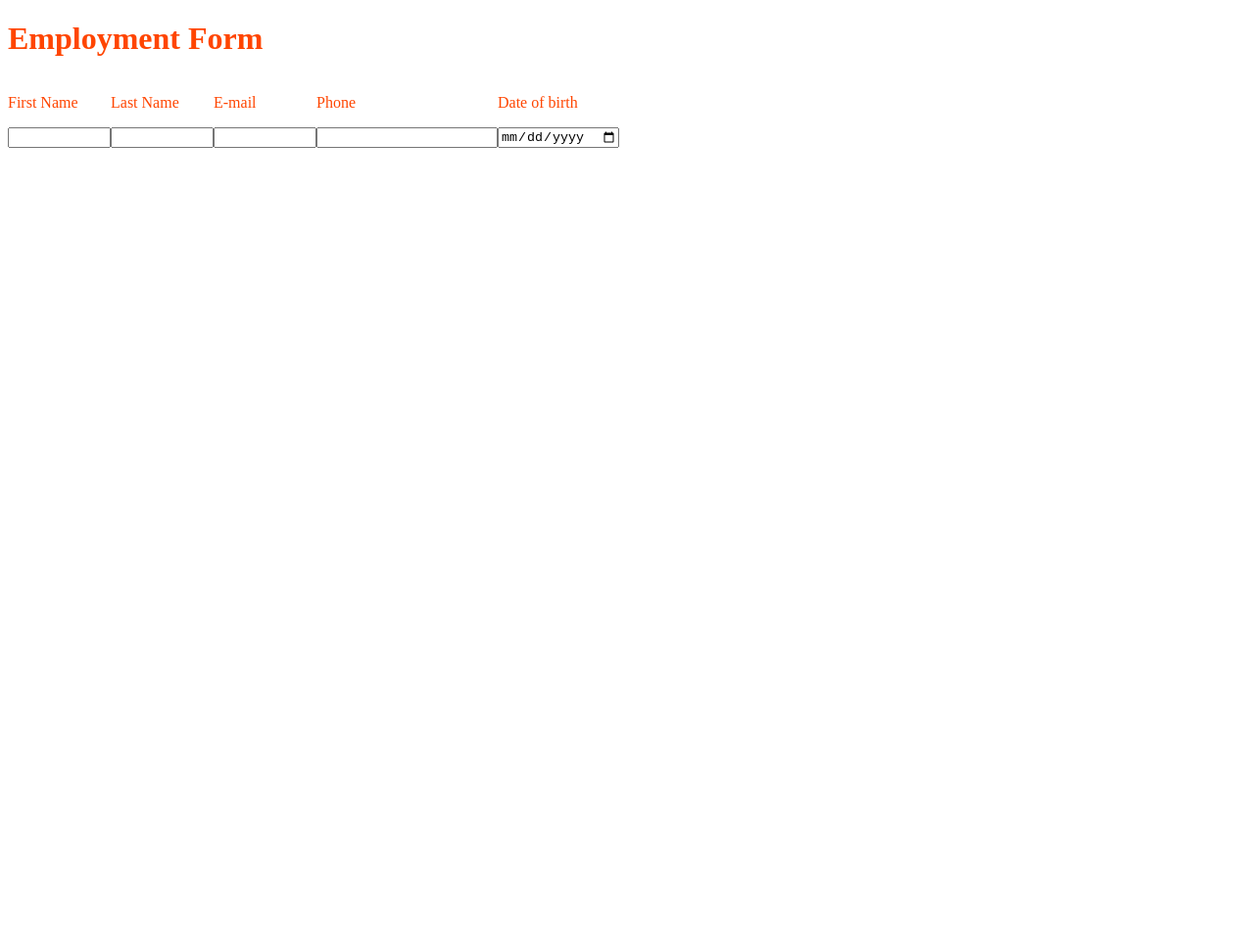
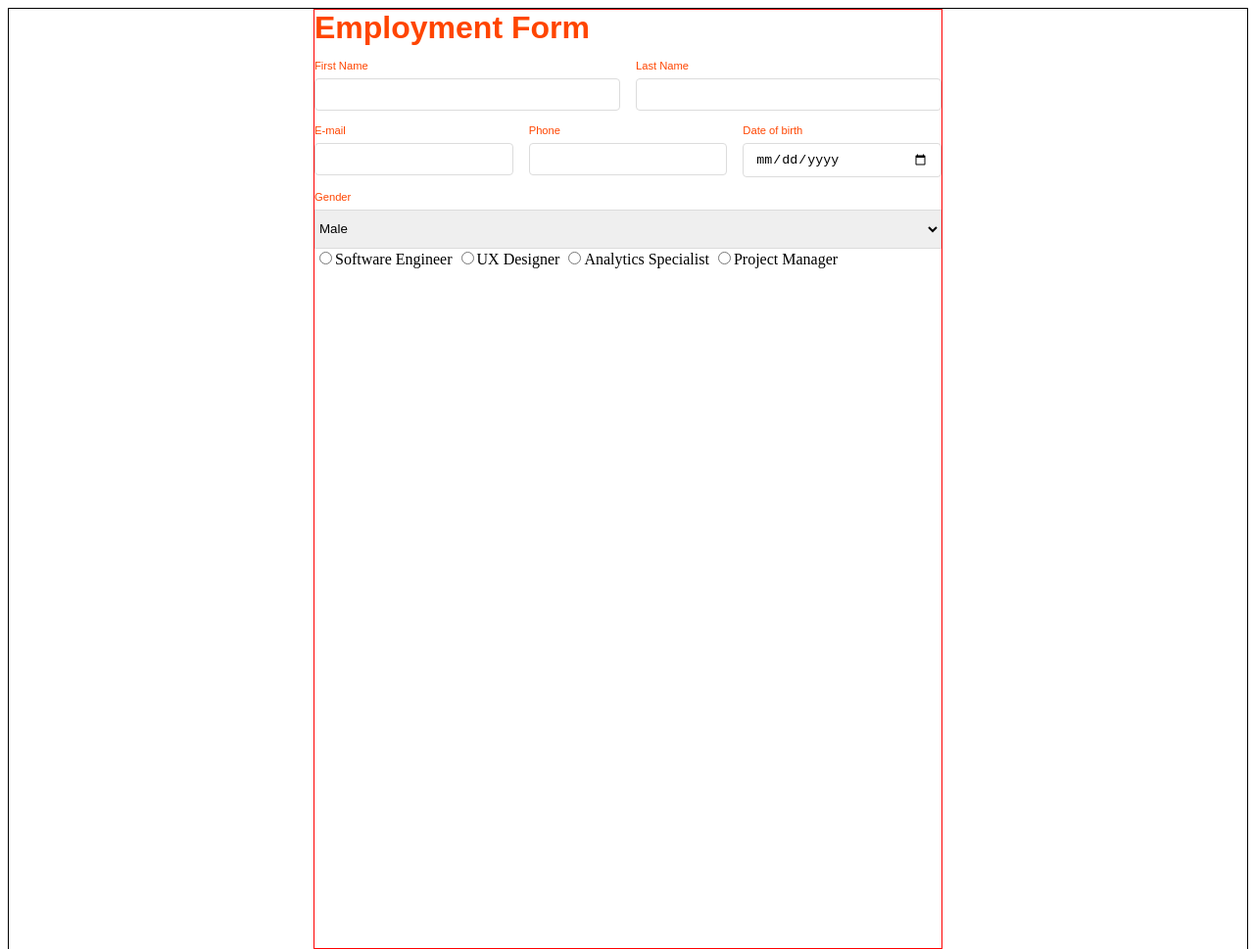
Before and after one commit to ruteczeq/Frontend, a plain HTML site: page zaj2/zad2/index.html in a window 1280 px wide. Shown: the top 969 px of the page at 98% size. Before the commit the page ends 800 px from the top, so only its background shows below. Drawn offline with Linux system fonts and the light colour scheme.

Commit message:
added personal info

```diff
--- a/zaj2/zad2/index.html
+++ b/zaj2/zad2/index.html
@@ -7,30 +7,50 @@
     <link rel="stylesheet" href="style.css">
 </head>
 <body>
+    <div class="container">
+        <div class="outer">
             <h1>Employment Form</h1>
-    <div class="outer">
-        <div class="textbox_container">
-            <p>First Name</p>
-            <input type="text" id="first_name" name="first_name" required minlength="3" size="10" />
+            <div class="first_row">
+                <div class="textbox">
+                    <label for="first_name">First Name</label>
+                    <input type="text" id="first_name" name="firstname" required minlength="3" />
                 </div>
-        <div class="textbox_container">
-            <p>Last Name</p>
-            <input type="text" id="last_name" name="last_name" required minlength="3" size="10" />
+                <div class="textbox">
+                    <label for="last_name">Last Name</label>
+                    <input type="text" id="last_name" name="lastname" required minlength="3" />
                 </div>
-        <div class="textbox_container">
-            <p>E-mail</p>
-            <input type="email" id="email" name="email" required minlength="5" size="10" />
             </div>
-        <div class="textbox_container">
-            <p>Phone</p>
-            <input type="number" id="phone" name="phone" required minlength="9" maxlength="9" size="10" />
+            <div class="second_row">
+                <div class="info">
+                    <label for="email">E-mail</label>
+                    <input type="email" id="email" name="email" required minlength="5" />
                 </div>
-        <div class="textbox_container">
-            <p>Date of birth</p>
+                <div class="info">
+                    <label for="phone">Phone</label>
+                    <input type="number" id="phone" name="phone" required minlength="9" maxlength="9" />
+                </div>
+                <div class="info">
+                    <label for="birth">Date of birth</label>
                     <input type="date" id="birth" name="birth" required />
-
+                </div>
+            </div>
+            <div class="choose_gender">
+                <label for="gender">Gender</label>
+                <select id="gender" name="gender">
+                    <option value="male">Male</option>
+                    <option value="female">Female</option>
+            </div>
+            <div class="fourth_row">
+                <div class="choose_job">
+                    <label for="job1">What are you looking for</label>
+                    <input type="radio" id="job1" name="job" required>Software Engineer
+                    <input type="radio" id="job2" name="job" required>UX Designer
+                    <input type="radio" id="job3" name="job" required>Analytics Specialist
+                    <input type="radio" id="job4" name="job" required>Project Manager
+                </div>
             </div>
 
         </div>
+    </div>
 </body>
 </html>
--- a/zaj2/zad2/style.css
+++ b/zaj2/zad2/style.css
@@ -1,13 +1,73 @@
 h1 {
     color: orangered;
+    margin: 0;
+    font-family: Arial, sans-serif;
 }
 
-p {
+label:not(.exclude) {
+    display: block;
     color: orangered;
+    font: 0.7rem Arial, sans-serif;
+    padding: 0.4rem 0;
+}
+
+input[type=text] {
+    width: 100%;
+    padding: 0.5rem 0.75rem;
+    border: 1px solid gainsboro;
+    box-sizing: border-box;
+    border-radius: 0.25rem;
+}
+
+input[type="date"],
+input[type="number"],
+input[type="email"] {
+    width: 100%;
+    padding: 0.5rem 0.75rem;
+    border: 1px solid gainsboro;
+    box-sizing: border-box;
+    border-radius: 0.25rem;
+}
+
+select {
+    width: 100%;
+    height: 2.5rem;
+    border: 1px solid gainsboro;
+}
+
+.container {
+    width: 100%;
+    height: 60rem;
+    display: flex;
+    justify-content: center;
+    border: 1px solid;
+
 }
 
 .outer {
+    width: 100%;
+    max-width: 40rem;
     display: flex;
-
+    flex-direction: column;
+    border: 1px solid red;
+    gap: 0.5rem;
 
 }
+
+.first_row {
+    display: flex;
+    gap: 1rem;
+}
+
+.textbox {
+    width: 50%;
+}
+
+.second_row {
+    display: flex;
+    gap: 1rem;
+}
+
+.info {
+    width: 33%;
+}
```
Lines whose indentation alone changed are shown as unchanged.
